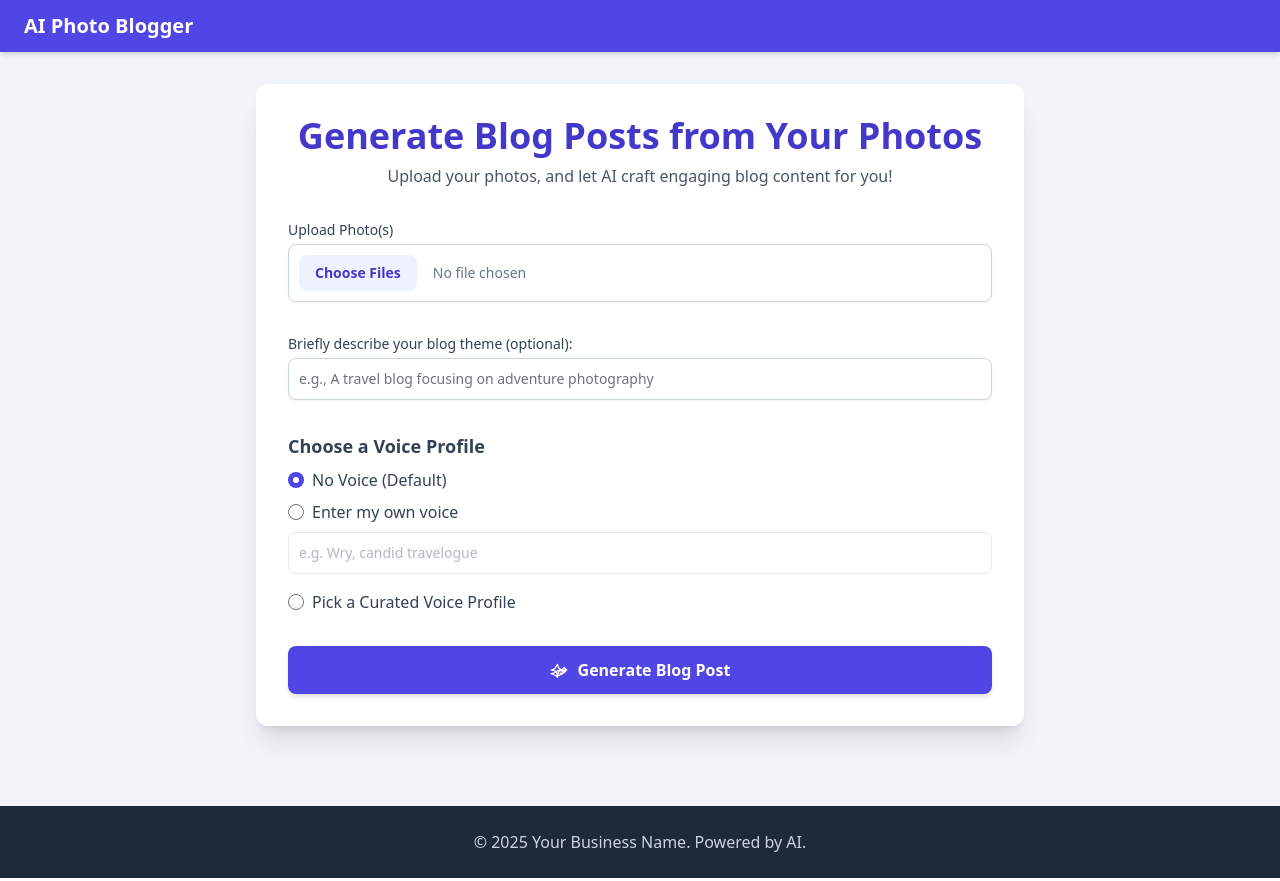
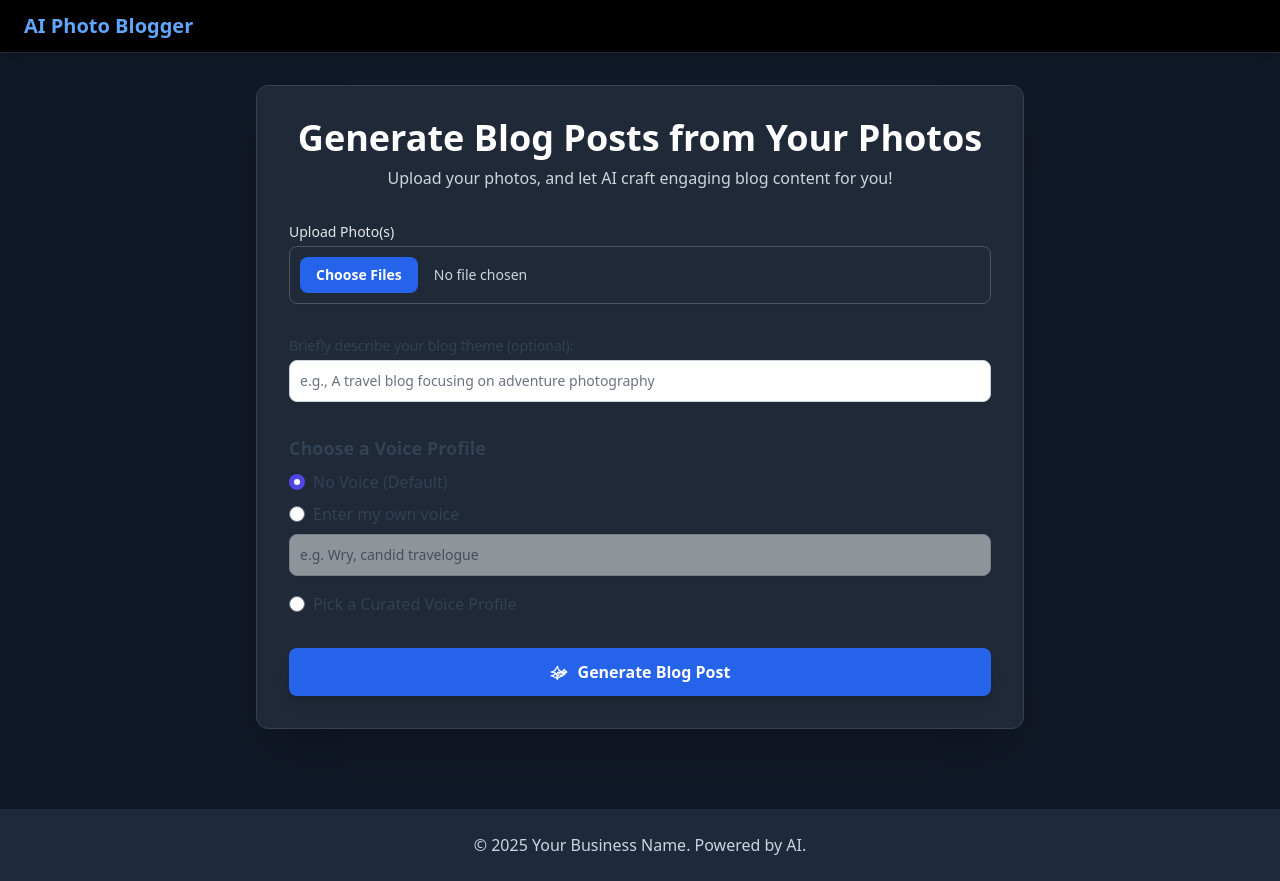
Before and after one commit to cwerner283/photo_blog_generator, a Flask app: page / in a window 1280 px wide. Run offline with Flask 3, Linux system fonts and the light colour scheme; style sheets or scripts are compiled from the project's sources; some libraries are stand-ins or nearby versions.

Commit message:
feat: apply dark theme styling

```diff
--- a/app/templates/base.html
+++ b/app/templates/base.html
@@ -10,10 +10,10 @@
   <!-- Optional: Google Fonts or other head tags -->
 </head>
 
-<body class="font-sans">
-  <nav class="bg-indigo-600 text-white shadow-md">
+<body class="font-sans bg-gray-900 text-white">
+  <nav class="bg-black text-white shadow-lg border-b border-gray-800">
     <div class="container mx-auto px-6 py-3">
-      <a href="{{ url_for('main.index') }}" class="text-xl font-bold">AI Photo Blogger</a>
+      <a href="{{ url_for('main.index') }}" class="text-xl font-bold text-blue-400 hover:text-blue-300">AI Photo Blogger</a>
     </div>
   </nav>
 
--- a/app/templates/index.html
+++ b/app/templates/index.html
@@ -3,20 +3,20 @@
 {% block title %}Generate Your AI Blog Post{% endblock %}
 
 {% block content %}
-<div class="max-w-3xl mx-auto bg-white p-6 sm:p-8 rounded-xl shadow-xl">
+<div class="max-w-3xl mx-auto bg-gray-800 p-6 sm:p-8 rounded-xl shadow-2xl border border-gray-700">
   <header class="text-center mb-8">
-    <h1 class="text-3xl sm:text-4xl font-bold text-indigo-700">
+    <h1 class="text-3xl sm:text-4xl font-bold text-white mb-2">
       Generate Blog Posts from Your Photos
     </h1>
-    <p class="text-slate-600 mt-2">
+    <p class="text-gray-300 mt-2">
       Upload your photos, and let AI craft engaging blog content for you!
     </p>
   </header>
 
   <section class="mb-8">
-    <label for="photoUpload" class="block text-sm font-medium text-slate-700 mb-1">Upload Photo(s)</label>
+    <label for="photoUpload" class="block text-sm font-medium text-gray-200 mb-1">Upload Photo(s)</label>
     <input type="file" id="photoUpload" name="photos" multiple accept="image/jpeg, image/png"
-      class="block w-full text-sm text-slate-500 p-2.5 border border-slate-300 rounded-lg shadow-sm file:mr-4 file:py-2 file:px-4 file:rounded-lg file:border-0 file:text-sm file:font-semibold file:bg-indigo-50 file:text-indigo-700 hover:file:bg-indigo-100 focus:outline-none focus:ring-2 focus:ring-indigo-500 focus:border-indigo-500 cursor-pointer" />
+      class="block w-full text-sm text-gray-300 p-2.5 border border-gray-600 rounded-lg shadow-sm file:mr-4 file:py-2 file:px-4 file:rounded-lg file:border-0 file:text-sm file:font-semibold file:bg-blue-600 file:text-white hover:file:bg-blue-500 focus:outline-none focus:ring-2 focus:ring-blue-500 focus:border-blue-500 cursor-pointer" />
   </section>
 
   <section class="mb-8">
@@ -44,72 +44,72 @@
       <input type="radio" name="voice_mode" value="predefined" class="form-radio text-indigo-600" />
       <span class="ml-2 text-slate-700">Pick a Curated Voice Profile</span>
     </label>
-    <div id="voiceAccordion" class="border border-slate-200 rounded-lg mb-6 overflow-hidden hidden">
+    <div id="voiceAccordion" class="border border-gray-600 rounded-lg mb-6 overflow-hidden bg-gray-700 hidden">
       <button type="button"
-        class="w-full flex items-center justify-between px-4 py-3 bg-slate-100 hover:bg-slate-200 border-b border-slate-200 text-left focus:outline-none"
+        class="w-full flex items-center justify-between px-4 py-3 bg-gray-700 hover:bg-gray-600 border-b border-gray-600 text-left focus:outline-none focus:ring-2 focus:ring-blue-500"
         aria-expanded="false" data-target="panel-bourdain">
         <div class="flex items-center">
-          <svg class="h-6 w-6 text-indigo-600 mr-3" fill="currentColor" viewBox="0 0 24 24">
+          <svg class="h-6 w-6 text-blue-400 mr-3" fill="currentColor" viewBox="0 0 24 24">
             <path d="M5 4h14v2H5zM5 9h14v2H5zM5 14h14v2H5zM5 19h14v2H5z" />
           </svg>
-          <span class="font-medium text-slate-700">Anthony Bourdain</span>
+          <span class="font-medium text-white">Anthony Bourdain</span>
         </div>
         <svg class="accordion-icon h-5 w-5 text-gray-500 transform transition-transform duration-200" fill="none"
           stroke="currentColor" viewBox="0 0 24 24">
           <path stroke-linecap="round" stroke-linejoin="round" stroke-width="2" d="M19 9l-7 7-7-7" />
         </svg>
       </button>
-      <div id="panel-bourdain" class="hidden px-4 py-3 bg-white">
-        <div class="text-sm text-slate-600">
+      <div id="panel-bourdain" class="hidden px-4 py-3 bg-gray-800">
+        <div class="text-sm text-gray-300">
           <p class="mb-2 italic">“Wry, candid travelogue with raw observations.”</p>
           <button type="button"
-            class="bg-indigo-600 text-white text-sm font-medium px-3 py-1 rounded hover:bg-indigo-700"
+            class="bg-blue-600 text-white text-sm font-medium px-3 py-1 rounded hover:bg-blue-500"
             data-tone="Wry, candid travelogue with raw observations." data-persona="Anthony Bourdain">Use Anthony’s
             Voice</button>
         </div>
       </div>
       <button type="button"
-        class="w-full flex items-center justify-between px-4 py-3 bg-slate-100 hover:bg-slate-200 border-b border-slate-200 text-left focus:outline-none"
+        class="w-full flex items-center justify-between px-4 py-3 bg-gray-700 hover:bg-gray-600 border-b border-gray-600 text-left focus:outline-none focus:ring-2 focus:ring-blue-500"
         aria-expanded="false" data-target="panel-matt">
         <div class="flex items-center">
-          <svg class="h-6 w-6 text-indigo-600 mr-3" fill="currentColor" viewBox="0 0 24 24">
+          <svg class="h-6 w-6 text-blue-400 mr-3" fill="currentColor" viewBox="0 0 24 24">
             <path d="M5 4h14v2H5zM5 9h14v2H5zM5 14h14v2H5zM5 19h14v2H5z" />
           </svg>
-          <span class="font-medium text-slate-700">Nomadic Matt</span>
+          <span class="font-medium text-white">Nomadic Matt</span>
         </div>
         <svg class="accordion-icon h-5 w-5 text-gray-500 transform transition-transform duration-200" fill="none"
           stroke="currentColor" viewBox="0 0 24 24">
           <path stroke-linecap="round" stroke-linejoin="round" stroke-width="2" d="M19 9l-7 7-7-7" />
         </svg>
       </button>
-      <div id="panel-matt" class="hidden px-4 py-3 bg-white">
-        <div class="text-sm text-slate-600">
+      <div id="panel-matt" class="hidden px-4 py-3 bg-gray-800">
+        <div class="text-sm text-gray-300">
           <p class="mb-2 italic">“Informative, budget-savvy, practical travel advice.”</p>
           <button type="button"
-            class="bg-indigo-600 text-white text-sm font-medium px-3 py-1 rounded hover:bg-indigo-700"
+            class="bg-blue-600 text-white text-sm font-medium px-3 py-1 rounded hover:bg-blue-500"
             data-tone="Informative, budget-savvy, practical travel advice." data-persona="Nomadic Matt">Use Matt’s
             Voice</button>
         </div>
       </div>
       <button type="button"
-        class="w-full flex items-center justify-between px-4 py-3 bg-slate-100 hover:bg-slate-200 border-b border-slate-200 text-left focus:outline-none"
+        class="w-full flex items-center justify-between px-4 py-3 bg-gray-700 hover:bg-gray-600 border-b border-gray-600 text-left focus:outline-none focus:ring-2 focus:ring-blue-500"
         aria-expanded="false" data-target="panel-blonde">
         <div class="flex items-center">
-          <svg class="h-6 w-6 text-indigo-600 mr-3" fill="currentColor" viewBox="0 0 24 24">
+          <svg class="h-6 w-6 text-blue-400 mr-3" fill="currentColor" viewBox="0 0 24 24">
             <path d="M5 4h14v2H5zM5 9h14v2H5zM5 14h14v2H5zM5 19h14v2H5z" />
           </svg>
-          <span class="font-medium text-slate-700">The Blonde Abroad</span>
+          <span class="font-medium text-white">The Blonde Abroad</span>
         </div>
         <svg class="accordion-icon h-5 w-5 text-gray-500 transform transition-transform duration-200" fill="none"
           stroke="currentColor" viewBox="0 0 24 24">
           <path stroke-linecap="round" stroke-linejoin="round" stroke-width="2" d="M19 9l-7 7-7-7" />
         </svg>
       </button>
-      <div id="panel-blonde" class="hidden px-4 py-3 bg-white">
-        <div class="text-sm text-slate-600">
+      <div id="panel-blonde" class="hidden px-4 py-3 bg-gray-800">
+        <div class="text-sm text-gray-300">
           <p class="mb-2 italic">“Bright, inspirational solo-female travel style.”</p>
           <button type="button"
-            class="bg-indigo-600 text-white text-sm font-medium px-3 py-1 rounded hover:bg-indigo-700"
+            class="bg-blue-600 text-white text-sm font-medium px-3 py-1 rounded hover:bg-blue-500"
             data-tone="Bright, inspirational solo-female travel style." data-persona="The Blonde Abroad">Use Blonde’s
             Voice</button>
         </div>
@@ -119,7 +119,7 @@
   <input type="hidden" name="persona" id="personaInput" value="" />
 
   <button id="generateBlogBtn"
-    class="w-full bg-indigo-600 hover:bg-indigo-700 text-white font-semibold py-3 px-6 rounded-lg focus:outline-none focus:ring-2 focus:ring-indigo-500 focus:ring-offset-2 transition duration-150 ease-in-out shadow-md hover:shadow-lg disabled:opacity-60 disabled:cursor-not-allowed flex items-center justify-center">
+    class="w-full bg-blue-600 hover:bg-blue-500 text-white font-semibold py-3 px-6 rounded-lg focus:outline-none focus:ring-2 focus:ring-blue-500 focus:ring-offset-2 focus:ring-offset-gray-800 transition duration-150 ease-in-out shadow-lg hover:shadow-xl disabled:opacity-60 disabled:cursor-not-allowed flex items-center justify-center">
     <svg id="buttonIcon" xmlns="http://www.w3.org/2000/svg" fill="none" viewBox="0 0 24 24" stroke-width="1.5"
       stroke="currentColor" class="w-5 h-5 mr-2">
       <path stroke-linecap="round" stroke-linejoin="round"
@@ -135,14 +135,14 @@
 
   <div id="errorMessages" class="mt-6 p-4 bg-red-100 text-red-700 border border-red-300 rounded-lg hidden"></div>
 
-  <article class="mt-10 bg-slate-50 p-6 rounded-lg shadow hidden" id="blogPostContainer">
-    <h2 class="text-2xl font-semibold text-slate-700 mb-4 !mt-0" id="blogPostTitlePlaceholder">Generated Blog Post:</h2>
-    <div id="blogPostEditor" class="bg-white border border-slate-300 rounded-md" style="min-height: 300px;">
+  <article class="mt-10 bg-gray-700 p-6 rounded-lg shadow-lg border border-gray-600 hidden" id="blogPostContainer">
+    <h2 class="text-2xl font-semibold text-white mb-4 !mt-0" id="blogPostTitlePlaceholder">Generated Blog Post:</h2>
+    <div id="blogPostEditor" class="bg-gray-800 border border-gray-600 rounded-md text-white" style="min-height: 300px;">
     </div>
 
     <div class="mt-6 flex flex-wrap gap-3 sm:gap-4">
       <button id="copyHtmlBtn"
-        class="bg-indigo-500 hover:bg-indigo-600 text-white px-3 py-2 sm:px-4 rounded text-xs sm:text-sm font-medium flex items-center">
+        class="bg-green-600 hover:bg-green-500 text-white px-3 py-2 sm:px-4 rounded text-xs sm:text-sm font-medium flex items-center shadow-md">
         <svg xmlns="http://www.w3.org/2000/svg" class="h-4 w-4 sm:h-5 sm:w-5 mr-1.5" fill="none" viewBox="0 0 24 24"
           stroke="currentColor" stroke-width="2">
           <path stroke-linecap="round" stroke-linejoin="round"
@@ -151,7 +151,7 @@
         Copy HTML
       </button>
       <button id="copyMarkdownBtn"
-        class="bg-sky-500 hover:bg-sky-600 text-white px-3 py-2 sm:px-4 rounded text-xs sm:text-sm font-medium flex items-center">
+        class="bg-purple-600 hover:bg-purple-500 text-white px-3 py-2 sm:px-4 rounded text-xs sm:text-sm font-medium flex items-center shadow-md">
         <svg xmlns="http://www.w3.org/2000/svg" class="h-4 w-4 sm:h-5 sm:w-5 mr-1.5" fill="none" viewBox="0 0 24 24"
           stroke="currentColor" stroke-width="2">
           <path stroke-linecap="round" stroke-linejoin="round"
@@ -160,7 +160,7 @@
         Copy Markdown
       </button>
       <button id="downloadHtmlBtn"
-        class="bg-slate-600 hover:bg-slate-700 text-white px-3 py-2 sm:px-4 rounded text-xs sm:text-sm font-medium flex items-center">
+        class="bg-orange-600 hover:bg-orange-500 text-white px-3 py-2 sm:px-4 rounded text-xs sm:text-sm font-medium flex items-center shadow-md">
         <svg xmlns="http://www.w3.org/2000/svg" class="h-4 w-4 sm:h-5 sm:w-5 mr-1.5" fill="none" viewBox="0 0 24 24"
           stroke="currentColor" stroke-width="2">
           <path stroke-linecap="round" stroke-linejoin="round"
@@ -169,7 +169,7 @@
         Download HTML
       </button>
       <button id="downloadMarkdownBtn"
-        class="bg-slate-500 hover:bg-slate-600 text-white px-3 py-2 sm:px-4 rounded text-xs sm:text-sm font-medium flex items-center">
+        class="bg-pink-600 hover:bg-pink-500 text-white px-3 py-2 sm:px-4 rounded text-xs sm:text-sm font-medium flex items-center shadow-md">
         <svg xmlns="http://www.w3.org/2000/svg" class="h-4 w-4 sm:h-5 sm:w-5 mr-1.5" fill="none" viewBox="0 0 24 24"
           stroke="currentColor" stroke-width="2">
           <path stroke-linecap="round" stroke-linejoin="round"
--- a/input.css
+++ b/input.css
@@ -3,5 +3,15 @@
 @tailwind utilities;
 
 body {
-  @apply bg-slate-100 text-slate-800 antialiased;
+  @apply bg-gray-900 text-white antialiased;
 }
+
+.ql-editor {
+  background-color: #1f2937 !important;
+  color: white !important;
+}
+
+.ql-toolbar {
+  background-color: #374151 !important;
+  border-color: #4b5563 !important;
+}
```
